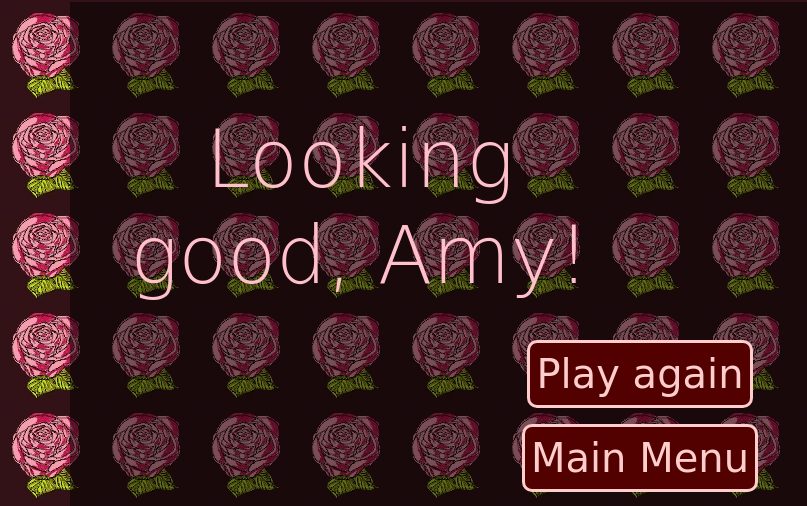
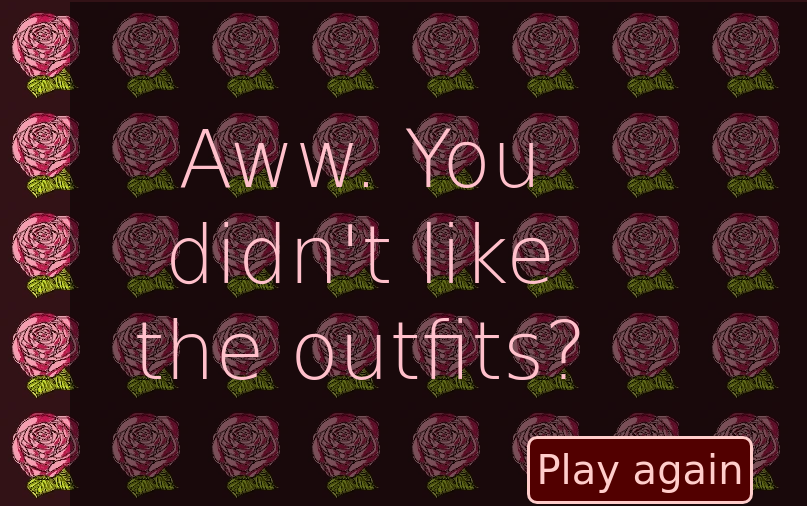
Before and after one commit to FarhathH/Milestone-Project-2, a plain HTML site: page results.html in a window 1280 px wide. Shown: the part 98-604 px from the top of the page, 0-807 px from the left. Drawn offline with nearby package versions, Linux system fonts and the light colour scheme; a web font is replaced by a local one.

Commit message:
Edited in some jquery to update the if statement

```diff
--- a/assets/css/style.css
+++ b/assets/css/style.css
@@ -47,6 +47,12 @@ button{
     color:#ffcdcb;
     border-radius: 10px;
     border: 3px solid #ffcdcb;
+}
+
+button:hover{
+    background-color: #ffcdcb;
+    color: #520000;
+    border: 3px solid #520000;
 }
 
 /*
--- a/js/actionscript.js
+++ b/js/actionscript.js
@@ -20,17 +20,23 @@ $(document).ready(function(){
     //For keeping track of the outfit chosen and decides which outfit will be displayed
     var outfitSelected = localStorage.getItem("savedOutfit");
     var finalOutfit =["assets/images/firstOutfit.webp", "assets/images/secondOutfit.webp",
-        "assets/images/thirdOutfit.webp", "assets/images/fourthOutfit.webp"];
+        "assets/images/thirdOutfit.webp", "assets/images/fourthOutfit.webp", "assets/images/AmyRoseIdlePose.webp"];
 
-  // Should redirect user to the dress up screen via click event handler
+    //Set in the case that the user picks nothing.
+    var defaultOutfit = localStorage.getItem('nothing');
+    localStorage.setItem('nothing', 4);
+
+    // Should redirect user to the dress up screen via click event handler
     $("#begin").click(function(){
         window.location.href = "dressupscreen.html";
-
     });
 
     //Checking the condition if the localStorage has any value before displaying the chosen outfit on the results
     if(localStorage.getItem("savedOutfit") != null){
             $("#chosen-outfit").attr("src", finalOutfit[outfitSelected]);
+        }else{
+            $("#finalMessage").html("Aww. You didn't like the outfits?");
+            $("#chosen-outfit").attr("src", finalOutfit[defaultOutfit]);
         }
 
      /**
--- a/results.html
+++ b/results.html
@@ -23,7 +23,7 @@
             <div class="row">
                 <div class=" col-sm-12 col-md-12 col-lg-6">
                     <div class="contain">
-                        <p class="display-1">Looking good, Amy!</p>
+                        <p id="finalMessage" class="display-1">Looking good, Amy!</p>
                     </div>
                 </div>
                 <div class="row col-sm-12 col-md-12 col-lg-6 mx-auto">
```
